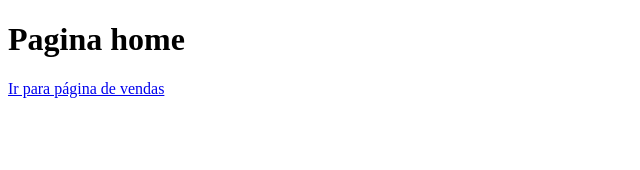
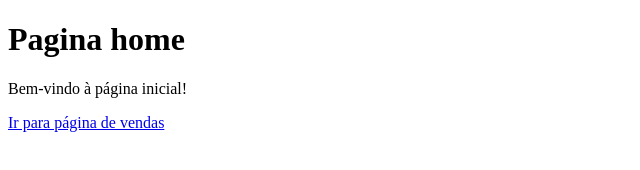
Before and after one commit to Lobibun/Aula-GitHub, a plain HTML site: page Index.html in a window 1280 px wide. Shown: the whole page, without its empty margins (0-640 px from the left). Drawn offline with Linux system fonts and the light colour scheme.

Commit message:
Acrecentado boas vindas na home

```diff
--- a/Index.html
+++ b/Index.html
@@ -7,6 +7,7 @@
 </head>
 <body>
     <h1>Pagina home</h1>
+    <p>Bem-vindo à página inicial!</p>
    <a href="Vendas.html">Ir para página de vendas</a>
 </body>
 </html>
```
